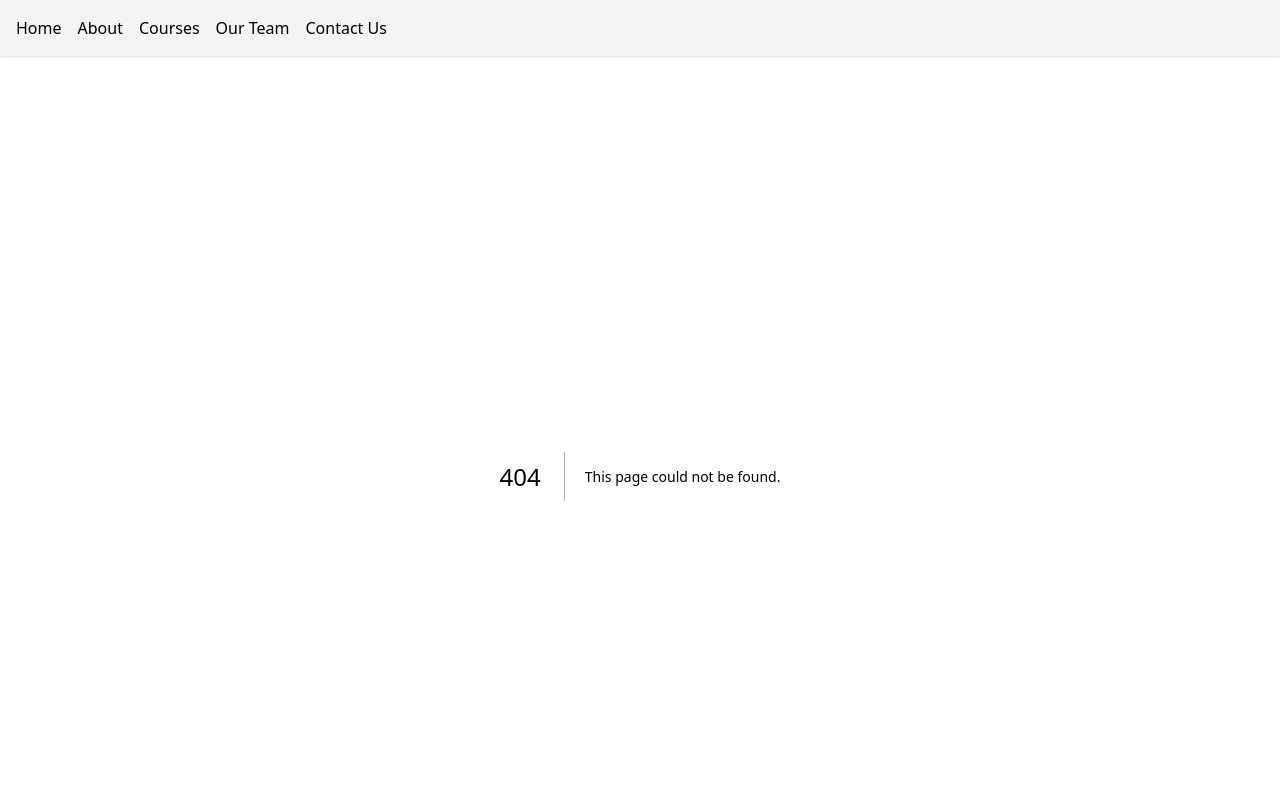
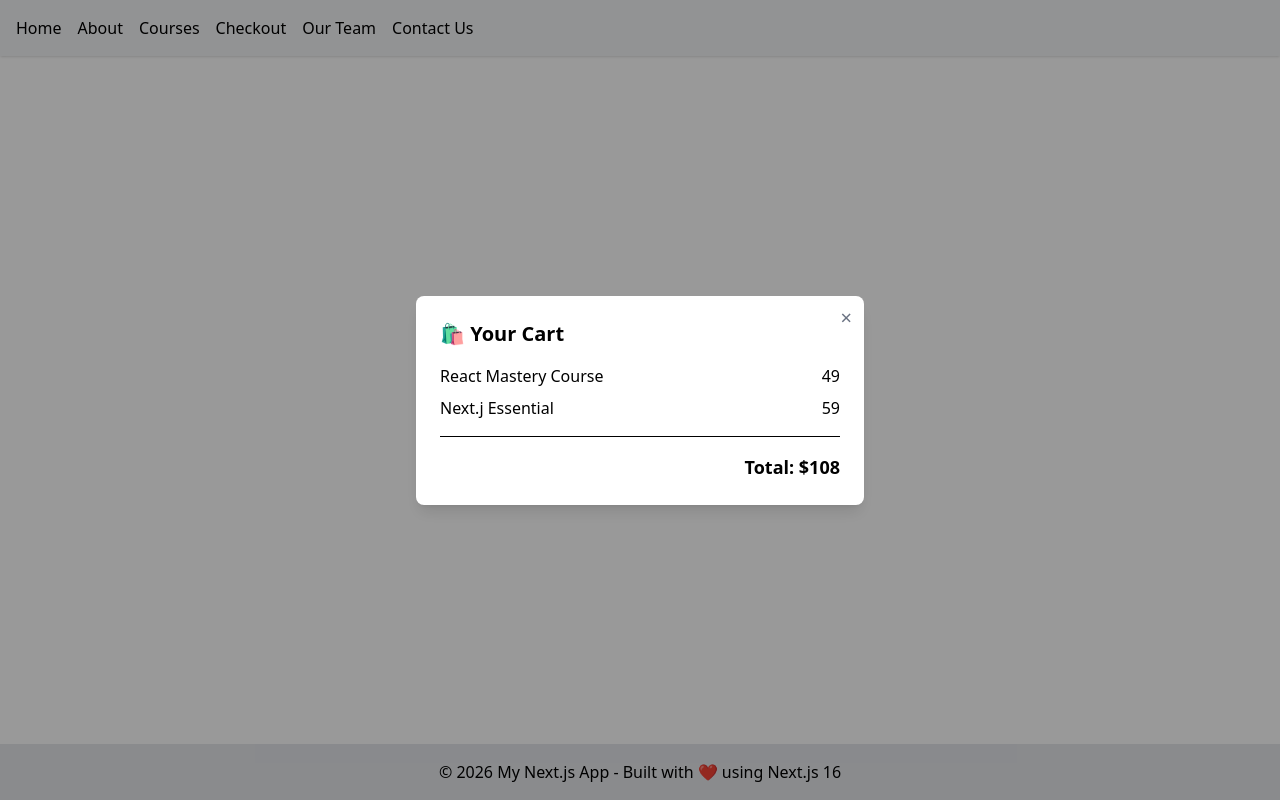
Before and after one commit to cyril2day/react-nextjs16, a Next.js app: page /checkout in a window 1280 px wide. Before the commit this address had no page. Shown: the top 800 px of the page. Built offline with nearby package versions, Linux system fonts and the light colour scheme.

Commit message:
Interleaving server and client components

```diff
--- /dev/null
+++ b/src/app/checkout/page.js
@@ -0,0 +1,10 @@
+import Cart from '@/components/ui/Cart'
+import Modal from '@/components/ui/Modal'
+
+export default function CheckoutPage() {
+  return (
+    <Modal>
+      <Cart />
+    </Modal>
+  )
+}
--- a/src/components/Navigation.js
+++ b/src/components/Navigation.js
@@ -15,6 +15,9 @@ export default function Navigation() {
             <Link href='/courses'>Courses</Link>
           </li>
           <li>
+            <Link href='/checkout'>Checkout</Link>
+          </li>
+          <li>
             <Link href='/about/team'>Our Team</Link>
           </li>
           <li>
--- /dev/null
+++ b/src/components/ui/Cart.js
@@ -0,0 +1,25 @@
+export default async function Cart() {
+  // Simulate server data fetching
+  const items = [
+    { id: 1, name: 'React Mastery Course', price: 49 },
+    { id: 2, name: 'Next.j Essential', price: 59 },
+  ]
+
+  const total = items.reduce((sum, item) => sum + item.price, 0)
+
+  return (
+    <div>
+      <h2 className='text-xl font-semibold mb-4'>🛍️ Your Cart</h2>
+      <ul className='space-y-2'>
+        {items.map(item => (
+          <li key={item.id} className='flex justify-between'>
+            <span>{item.name}</span>
+            <span>{item.price}</span>
+          </li>
+        ))}
+      </ul>
+      <hr className='my-4' />
+      <p className='font-bold text-lg text-right'>Total: ${total}</p>
+    </div>
+  )
+}
--- /dev/null
+++ b/src/components/ui/Modal.js
@@ -0,0 +1,24 @@
+// Client Component - handles interactivity and layout
+'use client'
+
+import { useState } from 'react'
+
+export default function Modal({ children }) {
+  const [open, setOpen] = useState(true)
+
+  if (!open) return null
+
+  return (
+    <div className='fixed inset-0 bg-black/40 flex items-center justify-center z-50'>
+      <div className='bg-white rounded-lg p-6 shadow-lg max-w-md w-full relative'>
+        <button
+          onClick={() => setOpen(false)}
+          className='absolute top-2 right-3 text-gray-500 hover:text-gray-800 text-xl'
+        >
+          &times;
+        </button>
+        {children}
+      </div>
+    </div>
+  )
+}
```
